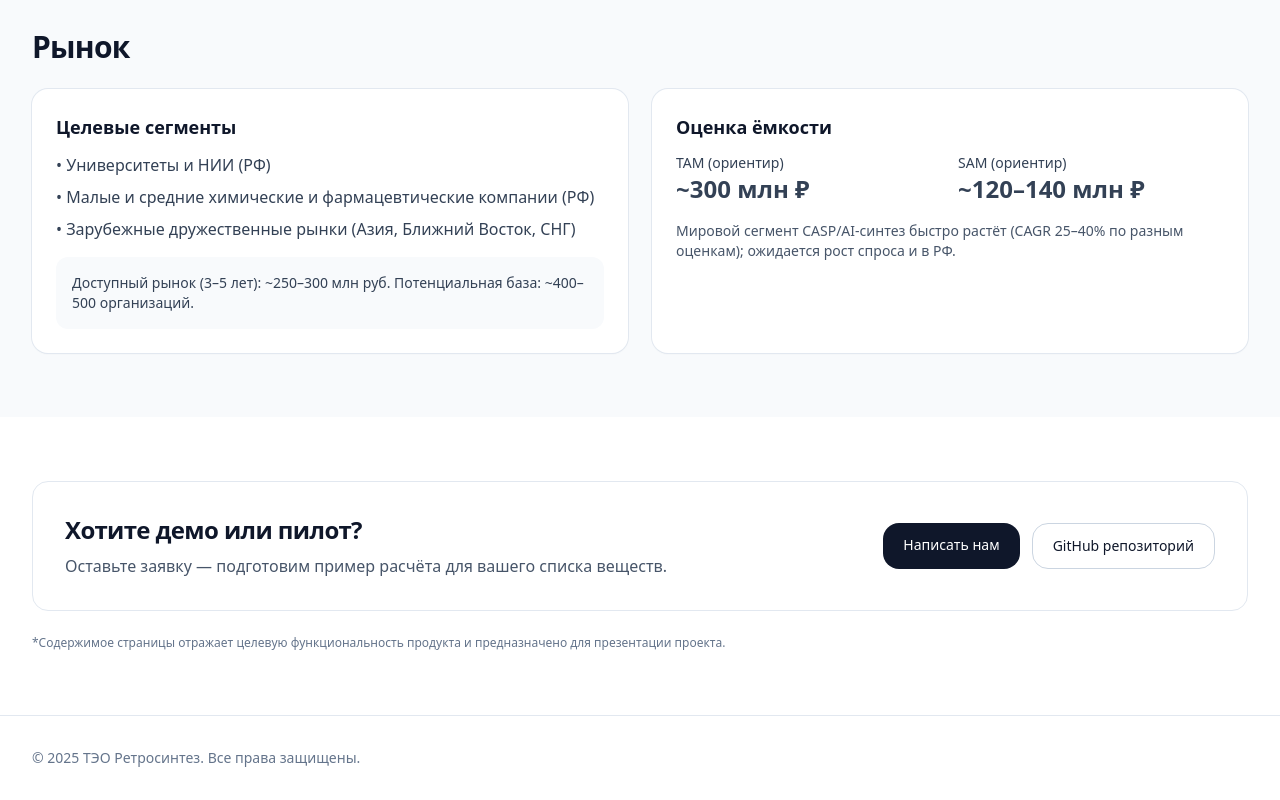
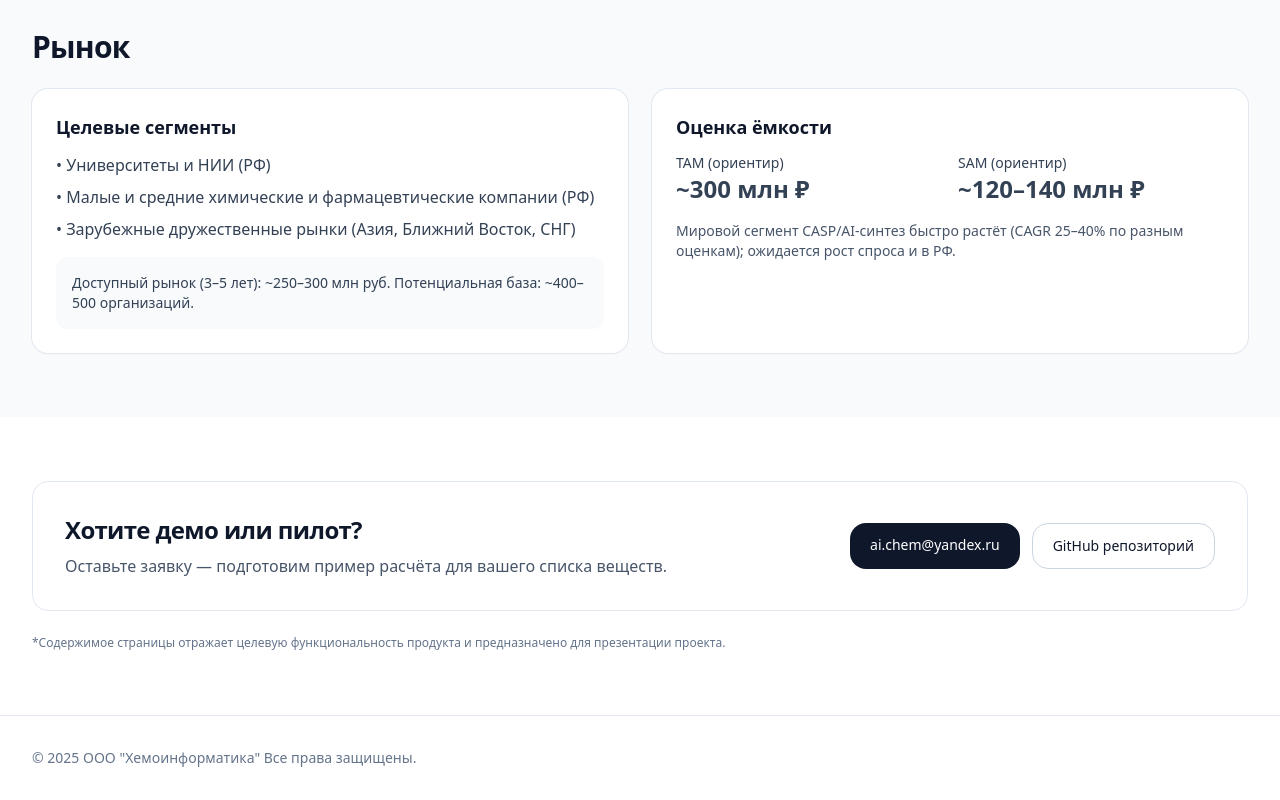
Before and after one commit to stepanolog/ai-chem-TEO, a plain HTML site: page index.html in a window 1280 px wide. Shown: the part 2462-3262 px from the top of the page. Drawn offline with nearby package versions, Linux system fonts and the light colour scheme.

Commit message:
Update index.html

```diff
--- a/index.html
+++ b/index.html
@@ -212,7 +212,7 @@
             <p class="mt-2 text-slate-600">Оставьте заявку — подготовим пример расчёта для вашего списка веществ.</p>
           </div>
           <div class="flex gap-3">
-            <a href="mailto:ai.chem@yandex.ru" class="rounded-2xl bg-slate-900 px-5 py-3 text-sm font-medium text-white hover:bg-slate-800">Написать нам</a>
+            <a href="mailto:ai.chem@yandex.ru" class="rounded-2xl bg-slate-900 px-5 py-3 text-sm font-medium text-white hover:bg-slate-800">ai.chem@yandex.ru</a>
             <a href="#" class="rounded-2xl border border-slate-300 px-5 py-3 text-sm font-medium hover:bg-slate-50">GitHub репозиторий</a>
           </div>
         </div>
@@ -222,7 +222,7 @@
   </section>
 
   <footer class="border-t border-slate-200">
-    <div class="mx-auto max-w-7xl px-4 sm:px-6 lg:px-8 py-8 text-sm text-slate-500">© <span id="year"></span> ТЭО Ретросинтез. Все права защищены.</div>
+    <div class="mx-auto max-w-7xl px-4 sm:px-6 lg:px-8 py-8 text-sm text-slate-500">© <span id="year"></span> ООО "Хемоинформатика" Все права защищены.</div>
   </footer>
 
   <script>
```
